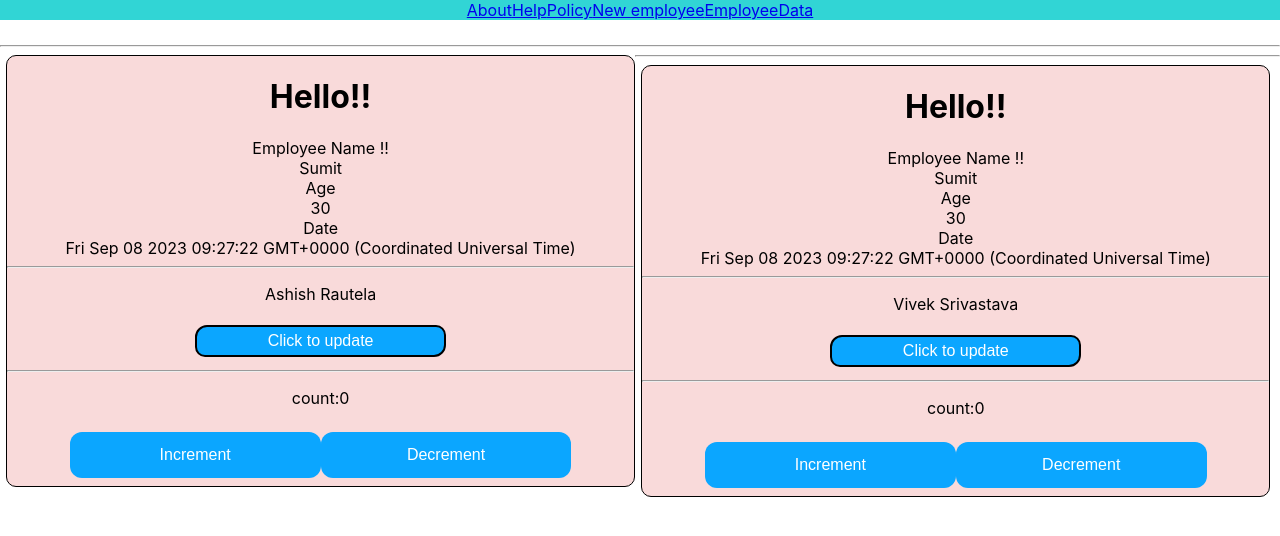
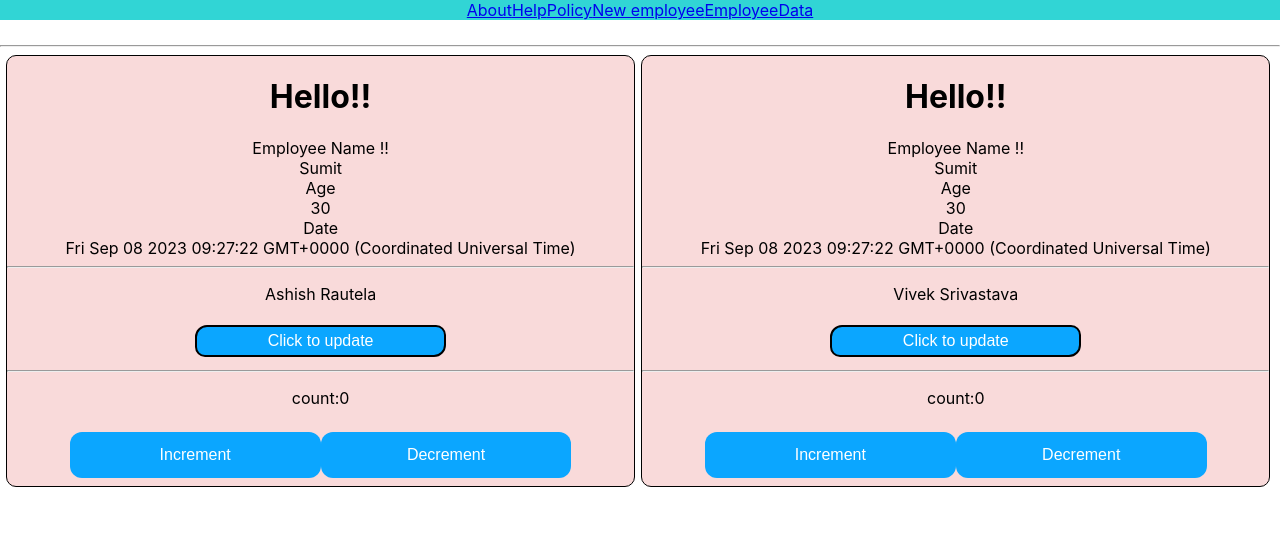
Before and after one commit to singhnavneet77/fullstack, a React (Create React App) app: page / in a window 1280 px wide. Shown: the top 536 px of the page. Built offline with nearby package versions, Linux system fonts and the light colour scheme.

Commit message:
new update

```diff
--- a/src/App.js
+++ b/src/App.js
@@ -66,7 +66,7 @@ Arrayexample.testArray();
         age={users[0].age}
         joiningDate={users[0].joinDate}
       ></Employee>
-      <hr></hr>
+
        <Employee
         empName={users[1].name}
         age={users[1].age}
--- a/src/components/Header/Header.css
+++ b/src/components/Header/Header.css
@@ -11,13 +11,14 @@ li {
   float: left;
 }
 
-li a {
+li a{
   display: block;
   color: white;
   text-align: center;
   padding: 18px 40px;
   text-decoration: none;
   font-size: 18px;
+  overflow: none;
 }
 
 li a:hover {
--- a/src/components/Header/Header.js
+++ b/src/components/Header/Header.js
@@ -1,8 +1,8 @@
 import {Link} from "react-router-dom";
 import './Header.css'
 const Header = () => {
-    const headerLinks = [
-        {
+   const headerLinks = [
+       {
             link:"/about",
             text:"About",
         },
```
